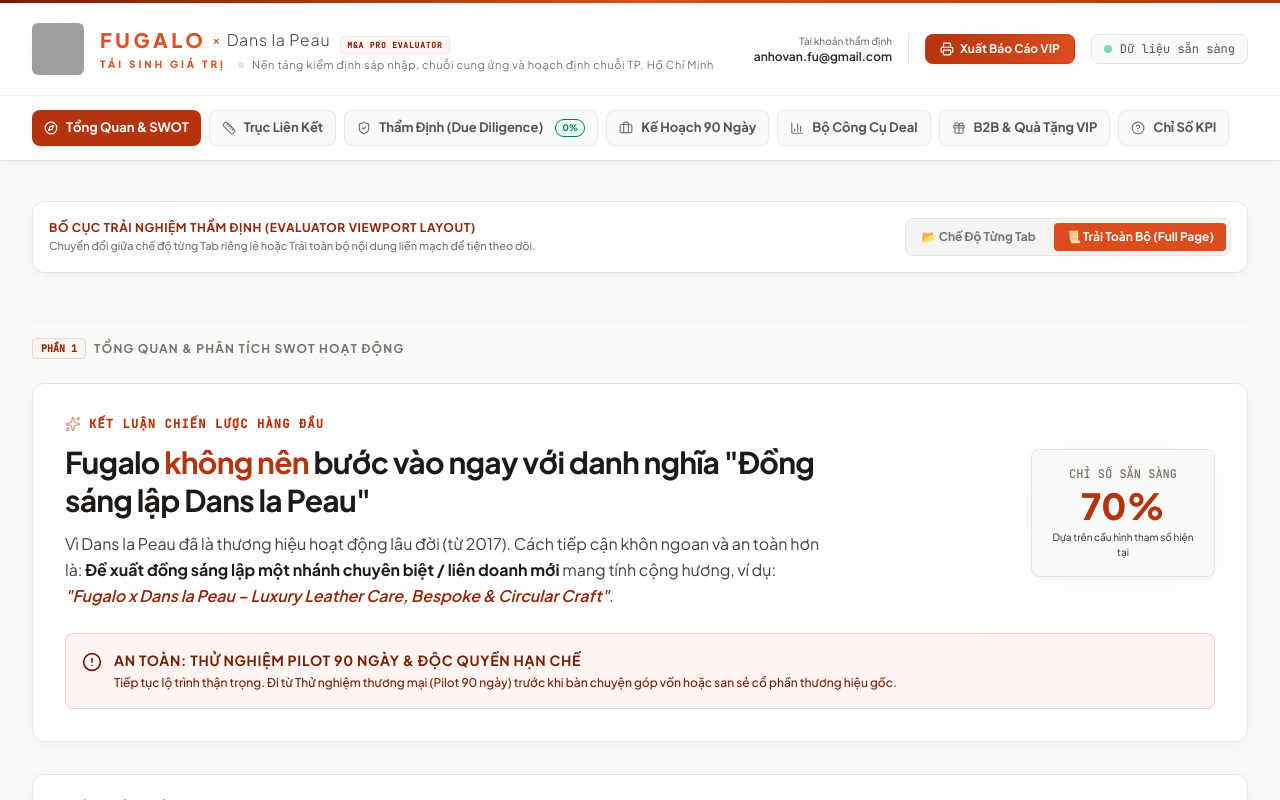
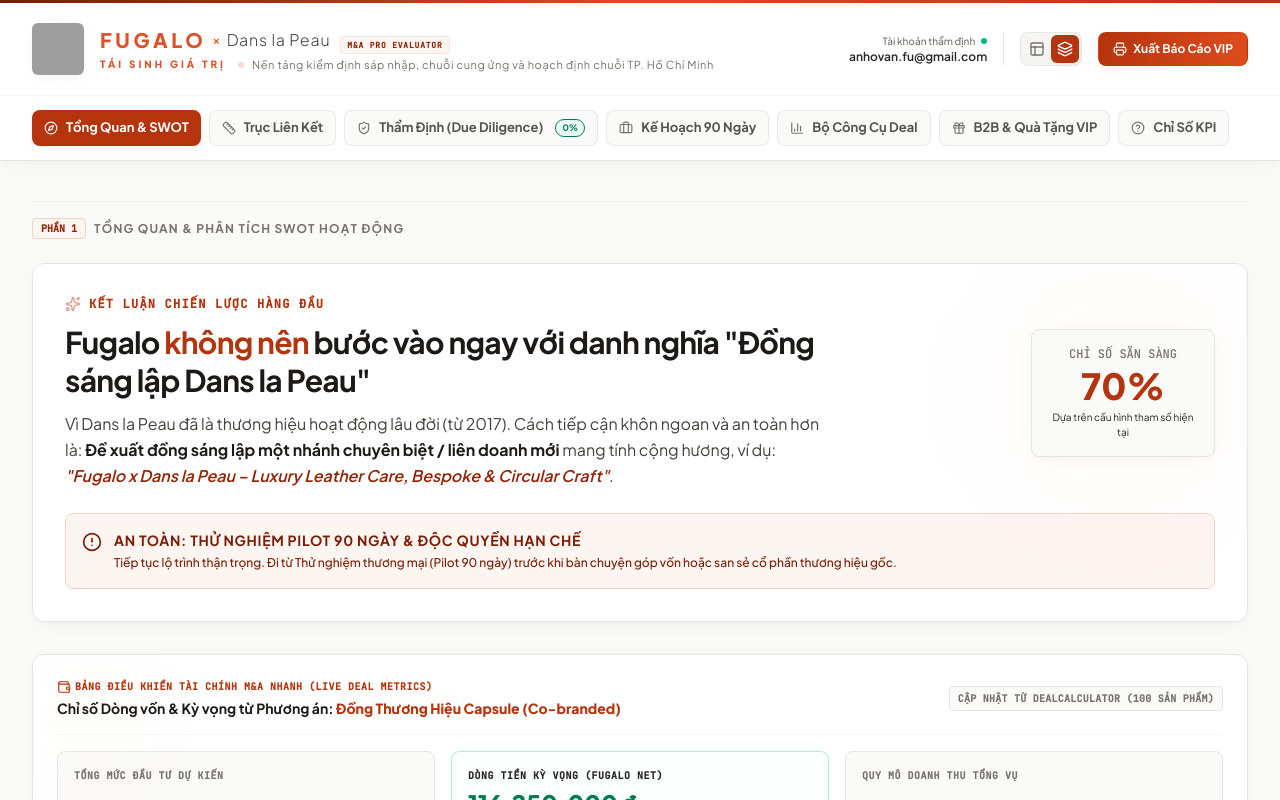
Before and after one commit to anhovanfu-code/Fugalo-x-Dans-la-Peau, a React (Vite) app: page / in a window 1280 px wide. Shown: the top 800 px of the page. Built offline with nearby package versions, Linux system fonts and the light colour scheme; grey boxes are pictures that could not be loaded.

Commit message:
FUGALO Dans la Peau

```diff
--- a/src/App.tsx
+++ b/src/App.tsx
@@ -78,44 +78,11 @@
         checklistScore={clearanceScore}
         userEmail="anhovan.fu@gmail.com"
         onPrintClick={() => setShowPrintReport(true)}
+        viewMode={viewMode}
+        setViewMode={setViewMode}
       />
 
       <main className="max-w-7xl mx-auto px-4 sm:px-6 lg:px-8 py-8 sm:py-10 space-y-12">
-
-        {/* VIEW MODE SELECTOR CONTROLLER BAR */}
-        <div className="flex flex-col sm:flex-row items-center justify-between gap-4 bg-white border border-stone-200 rounded-xl p-4 shadow-sm" id="view-mode-selector-bar">
-          <div className="text-center sm:text-left space-y-0.5">
-            <h4 className="text-xs font-mono font-bold text-amber-700 uppercase tracking-wider">
-              Bố Cục Trải Nghiệm Thẩm Định (Evaluator Viewport Layout)
-            </h4>
-            <p className="text-[11px] text-stone-500 font-medium font-sans">
-              Chuyển đổi giữa chế độ từng Tab riêng lẻ hoặc Trải toàn bộ nội dung liền mạch để tiện theo dõi.
-            </p>
-          </div>
-
-          <div className="flex items-center gap-1.5 bg-stone-100 border border-stone-200 p-1 rounded-lg">
-            <button
-              onClick={() => setViewMode("tabbed")}
-              className={`px-3 py-1.5 text-xs font-bold rounded transition-all cursor-pointer select-none ${
-                viewMode === "tabbed"
-                  ? "bg-amber-500 text-white shadow-sm"
-                  : "text-stone-500 hover:text-stone-800 hover:bg-stone-50"
-              }`}
-            >
-              📂 Chế Độ Từng Tab
-            </button>
-            <button
-              onClick={() => setViewMode("full")}
-              className={`px-3 py-1.5 text-xs font-bold rounded transition-all cursor-pointer select-none ${
-                viewMode === "full"
-                  ? "bg-amber-500 text-white shadow-sm"
-                  : "text-stone-500 hover:text-stone-800 hover:bg-stone-50"
-              }`}
-            >
-              📜 Trải Toàn Bộ (Full Page)
-            </button>
-          </div>
-        </div>
 
         {/* Dynamic section injection or rendering of all sections in stacked layout */}
         {viewMode === "tabbed" ? (
--- a/src/components/DealCalculator.tsx
+++ b/src/components/DealCalculator.tsx
@@ -121,7 +121,7 @@
           <button
             onClick={() => {
               setActiveModel("revshare");
-              setDiscountPercent(25); // Default commission 25%
+              setDiscountPercent(30); // Default commission 30% (in the 25% - 35% range)
             }}
             className={`p-4 rounded-lg border text-left cursor-pointer transition-all duration-200 ${
               activeModel === "revshare"
@@ -134,7 +134,7 @@
               <Percent className={`w-4 h-4 ${activeModel === "revshare" ? "text-amber-600" : "text-stone-400"}`} />
             </div>
             <p className="text-xs mt-1.5 text-stone-605 font-sans leading-relaxed font-semibold">
-              Fugalo bán sản phẩm DLP cho khách của mình, nhận chiết khấu/hoa hồng 15%–30% tùy biên lợi nhuận. Thích hợp cho sản phẩm lẻ sẵn có.
+              Fugalo bán sản phẩm DLP cho khách của mình, nhận chiết khấu/hoa hồng 25%–35% tùy biên lợi nhuận. Thích hợp cho sản phẩm lẻ sẵn có.
             </p>
           </button>
 
--- a/src/components/Header.tsx
+++ b/src/components/Header.tsx
@@ -4,7 +4,7 @@
  */
 
 import React from "react";
-import { ShieldCheck, Compass, Briefcase, Ruler, BarChart3, HelpCircle, Printer, Gift } from "lucide-react";
+import { ShieldCheck, Compass, Briefcase, Ruler, BarChart3, HelpCircle, Printer, Gift, Layout, Layers } from "lucide-react";
 import { FugaloSeal } from "./FugaloLogo";
 
 interface HeaderProps {
@@ -13,6 +13,8 @@
   userEmail?: string;
   checklistScore: number;
   onPrintClick?: () => void;
+  viewMode?: "tabbed" | "full";
+  setViewMode?: (mode: "tabbed" | "full") => void;
 }
 
 export default function Header({
@@ -20,7 +22,9 @@
   setActiveTab,
   userEmail = "anhovan.fu@gmail.com",
   checklistScore,
-  onPrintClick
+  onPrintClick,
+  viewMode,
+  setViewMode
 }: HeaderProps) {
   const navItems = [
     { id: "overview", label: "Tổng Quan & SWOT", icon: Compass },
@@ -69,22 +73,53 @@
         {/* User context info */}
         <div className="flex flex-wrap items-center gap-2 sm:gap-4 ml-auto md:ml-0 self-end md:self-auto font-sans">
           <div className="text-right">
-            <div className="text-[10px] text-stone-500 font-medium">Tài khoản thẩm định</div>
+            <div className="text-[10px] text-stone-500 font-medium flex items-center justify-end gap-1.5">
+              <span>Tài khoản thẩm định</span>
+              <span className="relative flex h-1.5 w-1.5" title="Hệ thống dữ liệu sẵn sàng">
+                <span className="animate-ping absolute inline-flex h-full w-full rounded-full bg-emerald-400 opacity-75"></span>
+                <span className="relative inline-flex rounded-full h-1.5 w-1.5 bg-emerald-500"></span>
+              </span>
+            </div>
             <div className="text-xs font-semibold text-stone-850">{userEmail}</div>
           </div>
           <div className="h-8 w-[1px] bg-stone-200 hidden sm:block" />
+
+          {/* Elegant layout switcher directly in the right corner header */}
+          {viewMode && setViewMode && (
+            <div className="flex items-center bg-stone-100 hover:bg-stone-200/50 border border-stone-200/80 p-0.5 rounded-lg select-none shrink-0" title="Đổi giao diện bố cục">
+              <button
+                onClick={() => setViewMode("tabbed")}
+                className={`p-1.5 rounded-md transition-all cursor-pointer ${
+                  viewMode === "tabbed"
+                    ? "bg-amber-600 text-white shadow-sm"
+                    : "text-stone-500 hover:text-stone-900 hover:bg-white/85"
+                }`}
+                title="Bố cục: Click Từng Tab"
+              >
+                <Layout className="w-4 h-4" />
+              </button>
+              <button
+                onClick={() => setViewMode("full")}
+                className={`p-1.5 rounded-md transition-all cursor-pointer ${
+                  viewMode === "full"
+                    ? "bg-amber-600 text-white shadow-sm"
+                    : "text-stone-500 hover:text-stone-900 hover:bg-white/85"
+                }`}
+                title="Bố cục: Trải toàn bộ liền mạch"
+              >
+                <Layers className="w-4 h-4" />
+              </button>
+            </div>
+          )}
+
           <button
             onClick={onPrintClick}
-            className="flex items-center gap-1.5 px-3.5 py-1.5 bg-gradient-to-r from-amber-600 to-amber-500 hover:from-amber-500 hover:to-amber-450 text-white font-bold rounded-lg text-xs cursor-pointer select-none border border-amber-600/30 transition-all hover:scale-[1.02] shadow"
+            className="flex items-center gap-1.5 px-3.5 py-2 bg-gradient-to-r from-amber-600 to-amber-500 hover:from-amber-500 hover:to-amber-450 text-white font-bold rounded-lg text-xs cursor-pointer border border-amber-600/20 shadow-sm transition-all hover:scale-[1.02]"
             id="header-export-pdf-btn"
           >
             <Printer className="w-3.5 h-3.5 text-white" />
             <span>Xuất Báo Cáo VIP</span>
           </button>
-          <div className="bg-stone-50 border border-stone-200 px-3 py-1.5 rounded-lg flex items-center gap-2">
-            <div className="w-2 h-2 rounded-full bg-emerald-500 animate-pulse" />
-            <div className="text-xs font-mono text-stone-600">Dữ liệu sẵn sàng</div>
-          </div>
         </div>
       </div>
 
--- a/src/types.ts
+++ b/src/types.ts
@@ -34,7 +34,7 @@
   productionCost: number; // For wholesale/capsule
   marketingShareFugalo: number; // Percent of marketing paid by Fugalo
   marketingShareDLP: number; // Percent of marketing paid by DLP
-  revenueSharePercent: number; // Fugalo's share (e.g. 15% - 30%)
+  revenueSharePercent: number; // Fugalo's share (e.g. 25% - 35%)
   wholesalePricePercent: number; // DLP wholesale discount to Fugalo (e.g. 50% of retail)
 }
 
```
